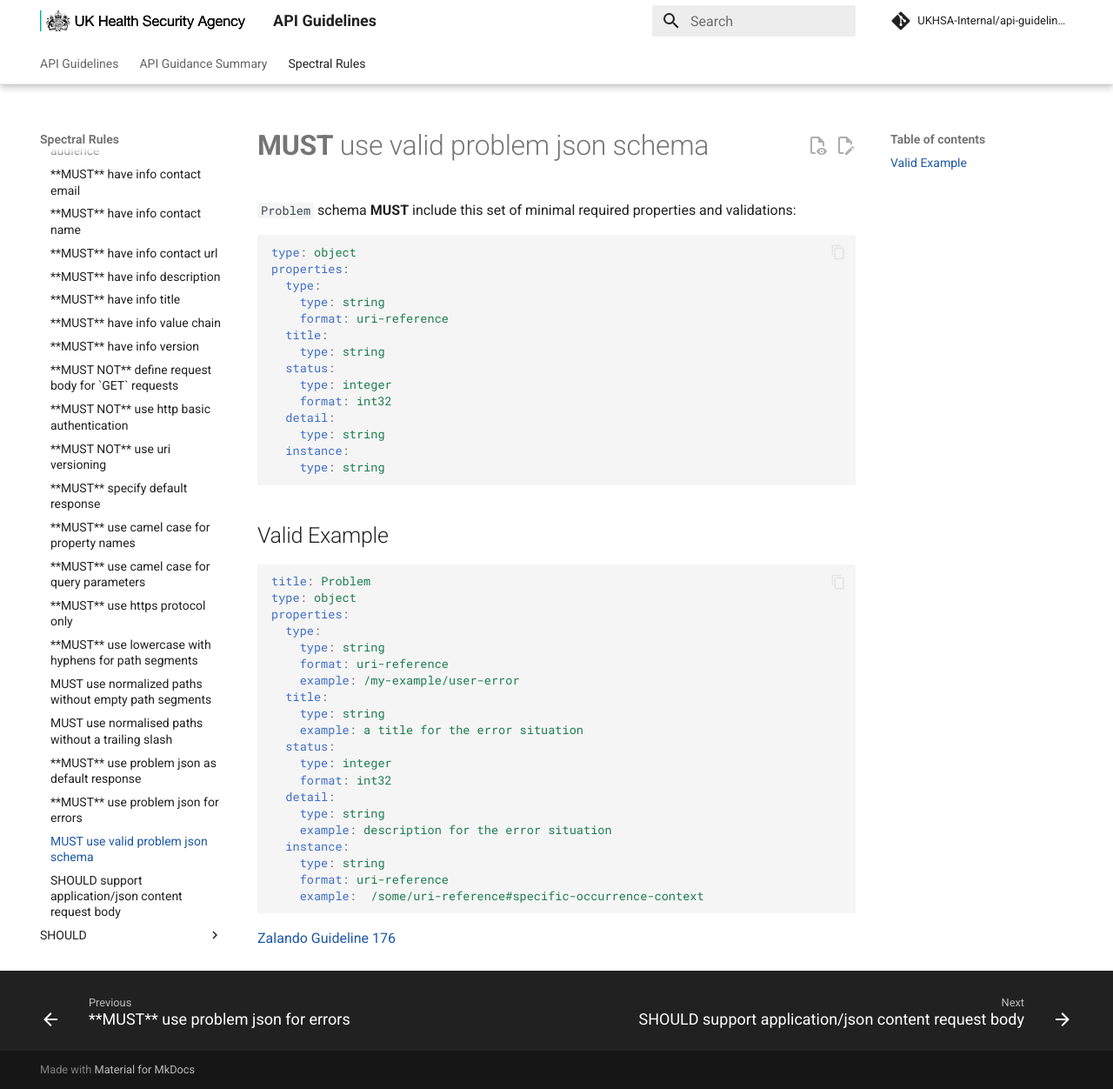
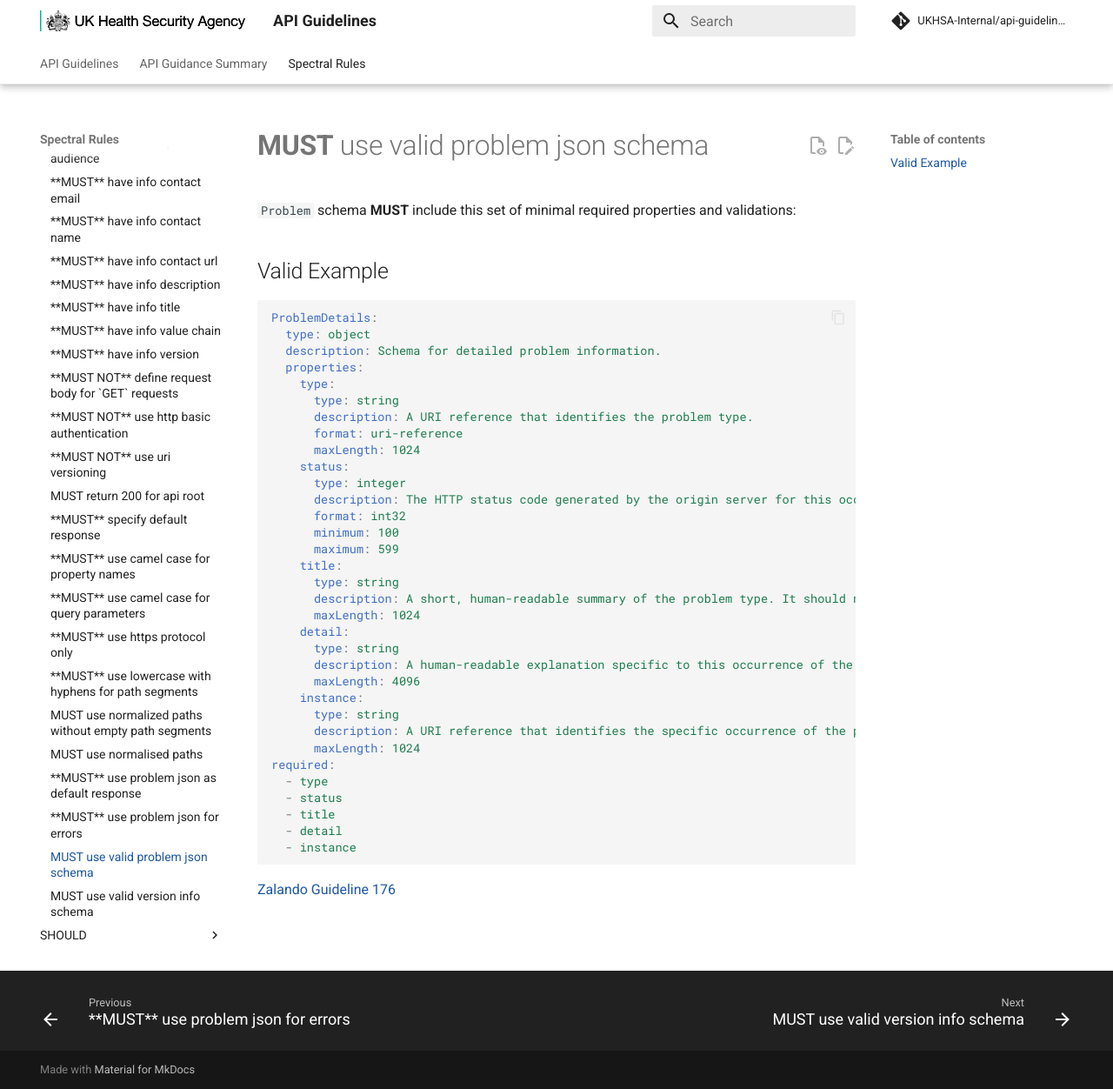
Before and after one commit to ukhsa-collaboration/standards-api, an MkDocs documentation site: the page built from docs/spectral-rules/must/must-use-valid-problem-json-schema.md, in a window 1280 px wide and 1252 px high. Shown: the whole window at 87% size. Built offline with MkDocs 1.6.1 and Material for MkDocs 9.7.7, drawn with Linux system fonts in a browser that asks for light colours; comment, search, counter and statistics services are not loaded.

Commit message:
added linting rules for root path and api info schema, plus other smaller updates.

````diff
--- a/docs/spectral-rules/must/must-use-valid-problem-json-schema.md
+++ b/docs/spectral-rules/must/must-use-valid-problem-json-schema.md
@@ -2,46 +2,42 @@
 
 `Problem` schema **MUST** include this set of minimal required properties and validations:
 
-``` yaml
-type: object
-properties:
-  type:
-    type: string
-    format: uri-reference
-  title:
-    type: string
-  status:
-    type: integer
-    format: int32
-  detail:
-    type: string
-  instance:
-    type: string
-```
-
 ## Valid Example
 
 ``` yaml
-title: Problem
-type: object
-properties:
-  type:
-    type: string
-    format: uri-reference
-    example: /my-example/user-error
-  title:
-    type: string
-    example: a title for the error situation
-  status:
-    type: integer
-    format: int32
-  detail:
-    type: string
-    example: description for the error situation
-  instance:
-    type: string
-    format: uri-reference
-    example:  /some/uri-reference#specific-occurrence-context
+ProblemDetails:
+  type: object
+  description: Schema for detailed problem information.
+  properties:
+    type:
+      type: string
+      description: A URI reference that identifies the problem type.
+      format: uri-reference
+      maxLength: 1024
+    status:
+      type: integer
+      description: The HTTP status code generated by the origin server for this occurrence of the problem.
+      format: int32
+      minimum: 100
+      maximum: 599
+    title:
+      type: string
+      description: A short, human-readable summary of the problem type. It should not change from occurrence to occurrence of the problem, except for purposes of localization.
+      maxLength: 1024
+    detail:
+      type: string
+      description: A human-readable explanation specific to this occurrence of the problem.
+      maxLength: 4096
+    instance:
+      type: string
+      description: A URI reference that identifies the specific occurrence of the problem. It may or may not yield further information if dereferenced.
+      maxLength: 1024
+required:
+  - type
+  - status
+  - title
+  - detail
+  - instance
 ```
 
 [Zalando Guideline 176](https://opensource.zalando.com/restful-api-guidelines/#176)
````
Also changed, not shown: docs/api-design-guidelines/pagination-filtering-sorting.md (+24 -16 lines), docs/api-design-guidelines/versioning-and-deprecation.md (+4 -2 lines), docs/spectral-rules/must/must-return-200-for-api-root.md (added, +27 -0 lines), docs/spectral-rules/must/must-use-normalized-paths-without-empty-path-segments.md (+4 -2 lines), docs/spectral-rules/must/must-use-normalized-paths-without-trailing-slash.md (deleted, +0 -17 lines), docs/spectral-rules/must/must-use-normalized-paths.md (added, +25 -0 lines), docs/spectral-rules/must/must-use-valid-version-info-schema.md (added, +45 -0 lines), docs/spectral-rules/should/should-always-return-json-objects-as-top-level-data-structures.md (+1 -1 lines), docs/spectral-rules/should/should-define-api-root.md (added, +29 -0 lines), ukhsa.oas.rules.yml (+59 -0 lines), docs/spectral-rules/should/should-support-application-json-content-request-body.md (renamed from docs/spectral-rules/must/should-support-application-json-content-request-body.md), 5 other files.
